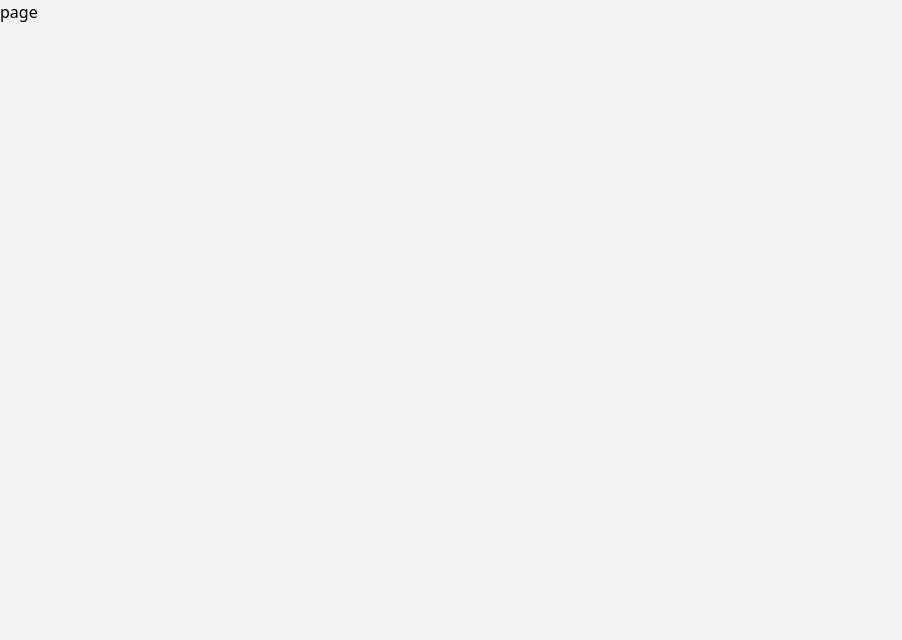
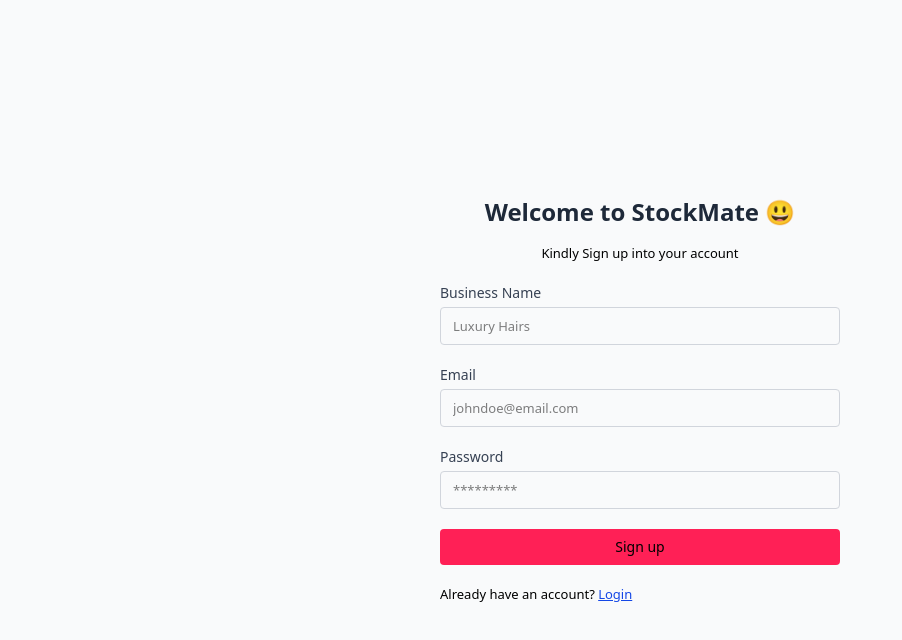
Before and after one commit to daysuwaa/stockmate, a Next.js app: page /auth/signup in a window 1280 px wide. Shown: the top 640 px of the page, without its empty margins (0-902 px from the left). Built offline with nearby package versions, Linux system fonts and the light colour scheme.

Commit message:
Enhance Login and SignUp components with improved layout, accessibility, and functionality

```diff
--- a/src/app/auth/login/page.tsx
+++ b/src/app/auth/login/page.tsx
@@ -1,9 +1,44 @@
-import React from 'react'
+'use client';
+import React from 'react';
+import { useRouter } from 'next/navigation';
 
-const page = () => {
+const Login = () => {
+  const router = useRouter();
   return (
-    <div>page</div>
-  )
-}
+    <div className="min-h-screen flex items-center justify-center bg-gray-50 px-4">
+      <form className="bg-wite  rounded-md p-6 w-full max-w-md shdow-sm space-y-5">
+        <h2 className="text-2xl font-bold text-gray-800 text-center mb-4">Welcome Back!</h2>
+        <p className='text-center'>Kindly log in into your account</p>
 
-export default page
+        <div className="flex flex-col">
+          <label htmlFor="email" className="text-sm text-gray-700">Email</label>
+          <input
+            type="email"
+            placeholder="johndoe@email.com"
+            className="border border-gray-300 px-3 py-2 rounded-sm mt-1 text-sm placeholder:text-[13px]"
+          />
+        </div>
+
+        <div className="flex flex-col">
+          <label htmlFor="password" className="text-sm text-gray-700">Password</label>
+          <input
+            type="password"
+            placeholder="*********"
+            className="border border-gray-300 px-3 py-2 rounded-sm mt-1 text-sm placeholder:text-[13px]"
+          />
+        </div>
+
+         <button
+         type="button"
+        onClick={() => router.push("/pages/dashboard")}
+        className="w-full  bg-rose-500 hover:bg-rose-600 text-black py-2 rounded-sm text-sm cursor-pointer"
+      >
+        Log in
+      </button>
+      <p>Dont have an account? <a href='/auth/signup'><span className='text-blue-700 underline cursor-pointer'> Sign up</span></a></p>
+      </form>
+    </div>
+  );
+};
+
+export default Login;
--- a/src/app/auth/signup/page.tsx
+++ b/src/app/auth/signup/page.tsx
@@ -1,9 +1,52 @@
-import React from 'react'
+'use client';
+import React from 'react';
+import { useRouter } from 'next/navigation';
 
-const page = () => {
+const SignUpPage = () => {
+  const router = useRouter();
   return (
-    <div>page</div>
-  )
-}
+    <div className="min-h-screen flex items-center justify-center bg-gray-50 px-4">
+      <form className="bg-wite  rounded-md p-6 w-full max-w-md shdow-sm space-y-5">
+        <h2 className="text-2xl font-bold text-gray-800 text-center mb-4">Welcome to StockMate 😃</h2>
+        <p className='text-center'>Kindly Sign up into your account</p>
 
-export default page
+        <div className="flex flex-col">
+          <label htmlFor="name" className="text-sm text-gray-700">Business Name</label>
+          <input
+            type="name"
+            placeholder="Luxury Hairs"
+            className="border border-gray-300 px-3 py-2 rounded-sm mt-1 text-sm placeholder:text-[13px]"
+          />
+        </div>
+        <div className="flex flex-col">
+          <label htmlFor="email" className="text-sm text-gray-700">Email</label>
+          <input
+            type="email"
+            placeholder="johndoe@email.com"
+            className="border border-gray-300 px-3 py-2 rounded-sm mt-1 text-sm placeholder:text-[13px]"
+          />
+        </div>
+
+        <div className="flex flex-col">
+          <label htmlFor="password" className="text-sm text-gray-700">Password</label>
+          <input
+            type="password"
+            placeholder="*********"
+            className="border border-gray-300 px-3 py-2 rounded-sm mt-1 text-sm placeholder:text-[13px]"
+          />
+        </div>
+
+         <button
+         type="button"
+        onClick={() => router.push("/pages/dashboard")}
+        className="w-full  bg-rose-500 hover:bg-rose-600 text-black py-2 rounded-sm text-sm cursor-pointer"
+      >
+       Sign up
+      </button>
+      <p>Already have an account? <a href='/auth/login'><span className='text-blue-700 underline cursor-pointer'> Login</span></a></p>
+      </form>
+    </div>
+  );
+};
+
+export default SignUpPage;
--- a/src/app/globals.css
+++ b/src/app/globals.css
@@ -2,6 +2,7 @@
 
 body{
   background-color: rgb(242, 242, 242);
+  font-size: 13px;
 }
 
 html{
```
